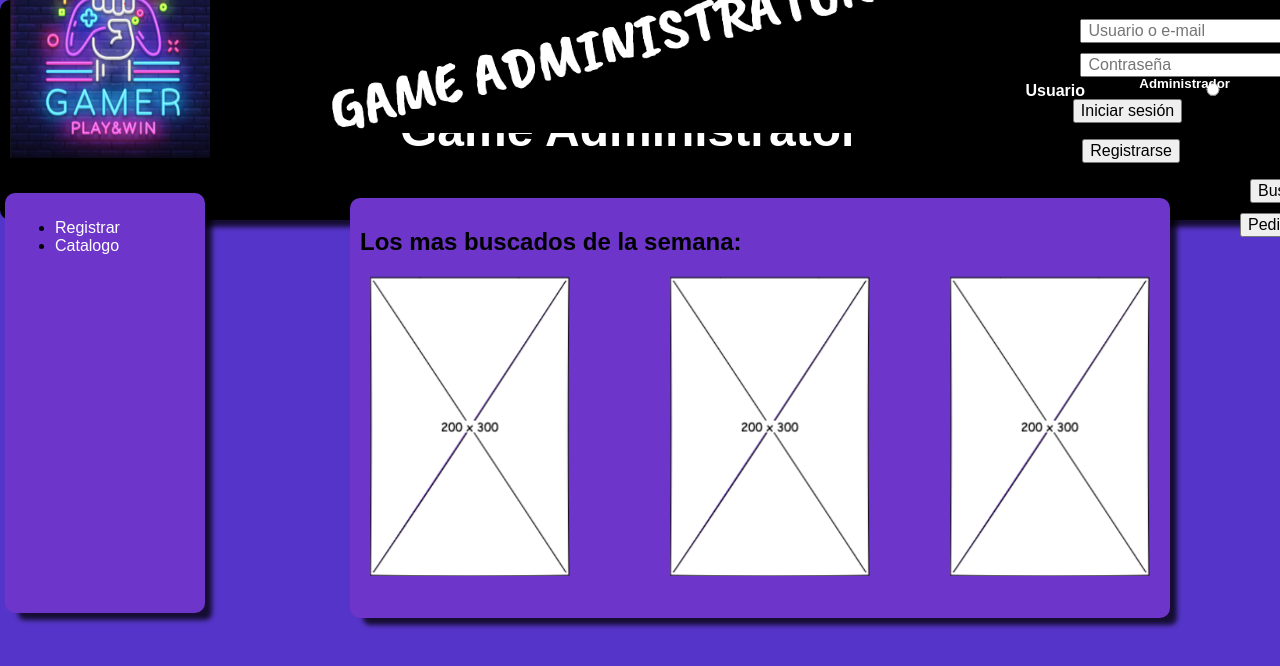
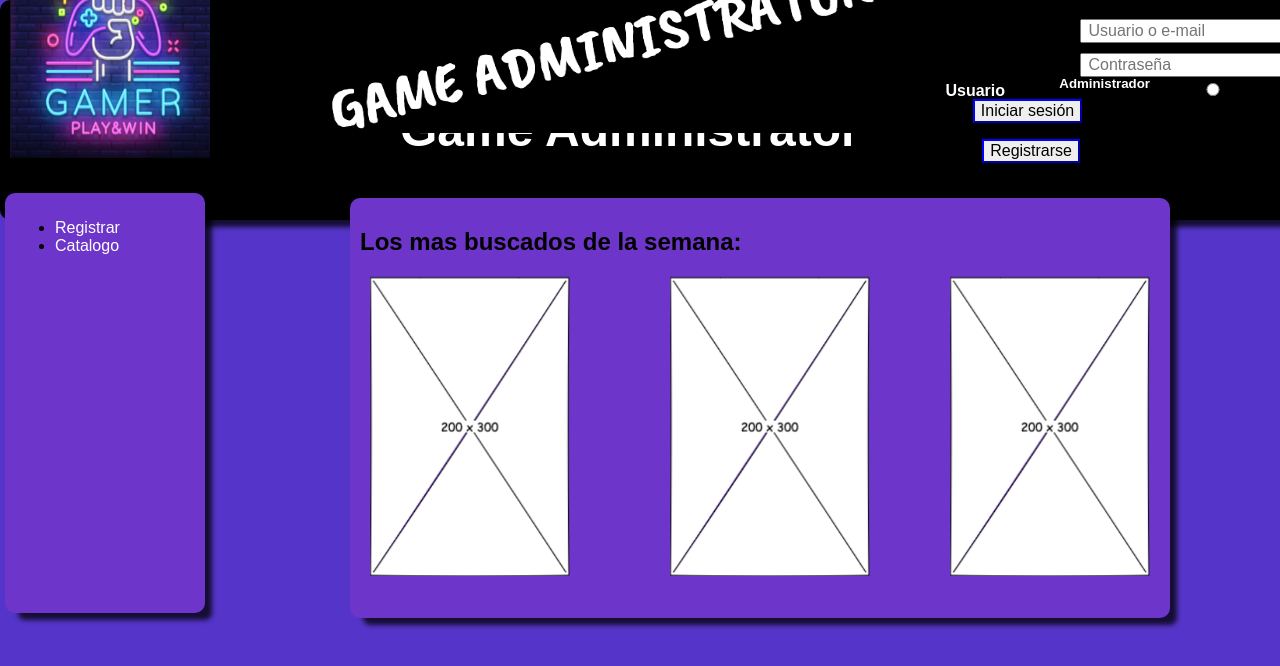
Before and after one commit to joseluissanmartin/GameAdministrator, a React (Create React App) app: page / in a window 1280 px wide. Shown: the top 666 px of the page. Built offline with nearby package versions, Linux system fonts and the light colour scheme.

Commit message:
Cambios esteticos

```diff
--- a/src/App.css
+++ b/src/App.css
@@ -61,12 +61,10 @@ input, select, text {
 .password{
   position: relative;
 }
-p{
-}
+
 .u{
   position: relative;
   top: -10px;
-
 }
 .a{
   position: relative;
@@ -84,36 +82,40 @@ h1{
 h4{
   position: relative;
   top: -36px;
-  left: -195px;
+  left: -275px;
 }
 h5{
   position: relative;
   top: -35px;
-  left:-170px;
+  left:-250px;
 }
 .Iniciar{
   position: relative;
   top:-140px;
-  left:0px;
+  left:-100px;
   font-size: 100%;
+  border-color: blue;
 }
 .Registrarse{
   position: relative;
   top:-100px;
-  left:-100px;
+  left:-200px;
   font-size: 100%;
+  border-color: blue;
 }
 .Buscar{
   position: relative;
   top:-380px;
-  left: 380px;
+  left: 430px;
   font-size: 100%;
+  border-color: blue;
 }
 .Ayuda{
   position: relative;
   top:-370px;
-  left:880px;
+  left:920px;
   font-size: 100%;
+  border-color: blue;
 }
 .imagen0{
 position: relative;
```
